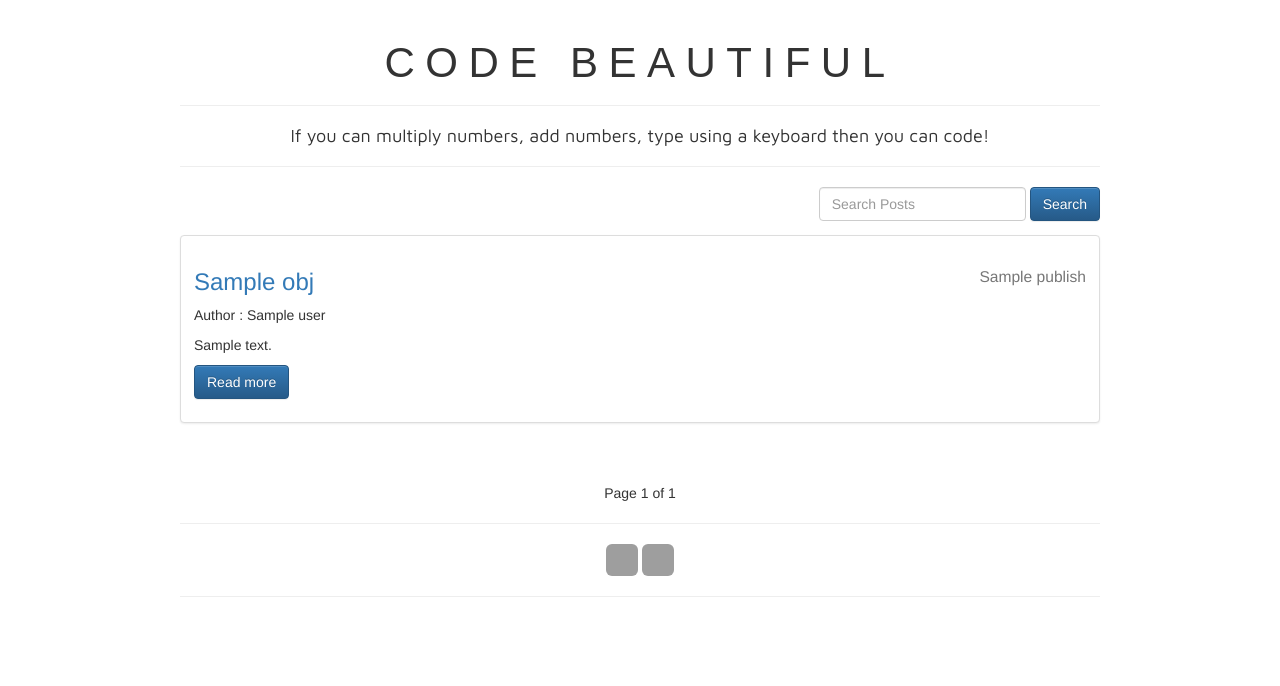
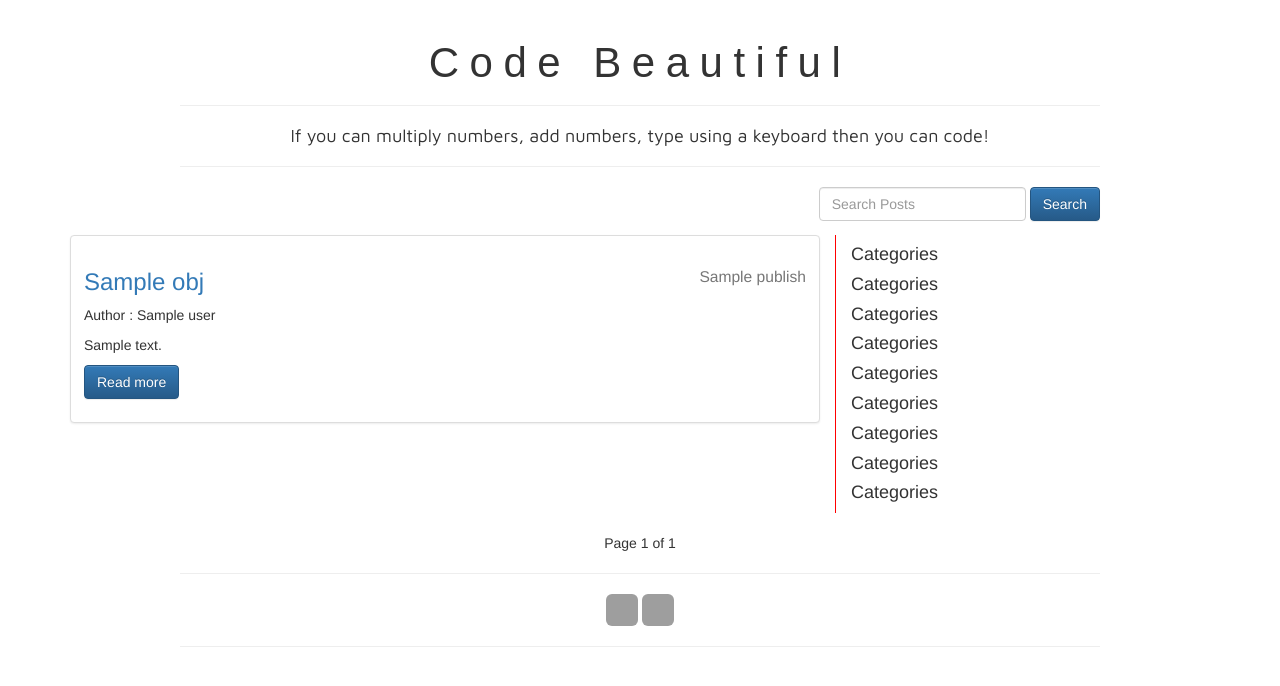
Before and after one commit to hrsvrdhn/blog_django, a Django app: template templates/post_list.html in a window 1280 px wide. Shown: the top 686 px of the page. Run offline with Django 3.2, Linux system fonts and the light colour scheme; the template is opened without the code that fills it: most values are stand-ins (such as "Sample title", 1, 10 or a date in 2020); parts of the project's set-up code (start-up, migrations or seed data) failed here and were passed over; some libraries are stand-ins or nearby versions; grey boxes are pictures that could not be loaded.

Commit message:
added categories division

```diff
--- a/templates/post_list.html
+++ b/templates/post_list.html
@@ -1,9 +1,9 @@
 {% extends "base.html" %}
 
 {% block content %}
-<div class='col-sm-10 col-sm-offset-1'>
+<div class="col-sm-10 col-sm-offset-1">
 <div class="page-header text-center">
-<h1 style="font-family: 'Maven Pro:900', sans-serif;letter-spacing: 0.25em;font-size: 3em">CODE BEAUTIFUL</h1>
+<h1 style="font-family: 'Maven Pro:900', sans-serif;letter-spacing: 0.25em;font-size: 3em">Code Beautiful</h1>
 </div>
 <p><h4 style="font-family: Maven Pro;text-align: center;">If you can multiply numbers, add numbers, type using a keyboard then you can code!</h4></p><hr>
 
@@ -15,6 +15,9 @@
   </div>
 </form>
 
+</div>
+<div class="row">
+<div class='col-md-8'>
 {% for obj in obj_list %}
 <div class="row">
   <div class="col-sm-12">
@@ -51,7 +54,25 @@
     </span>
 </div> -->
 
-    <nav aria-label="...">
+
+</div>
+<div class="col-md-4" style="border-left: thin solid #ff0000">
+  <p style="font-family: Maven Pro;text-align: center;">
+    <h4> Categories </h4>
+    <h4> Categories </h4>
+    <h4> Categories </h4>
+    <h4> Categories </h4>
+    <h4> Categories </h4>
+    <h4> Categories </h4>
+    <h4> Categories </h4>
+    <h4> Categories </h4>
+    <h4> Categories </h4>
+
+  </p>
+</div>
+</div>
+<div class="col-sm-10 col-sm-offset-1">
+   <nav aria-label="...">
       <ul class="pager">
         {% if obj_list.has_previous %}
           <li class="previous"><a href="?{{ page_request_var }}={{ obj_list.previous_page_number }}{% if request.GET.q %} &q={{ request.GET.q }} {% endif %}">Newer</a></li>
@@ -69,5 +90,4 @@
     </div>
     <hr>
 </div>
-
 {% endblock content %}
```
